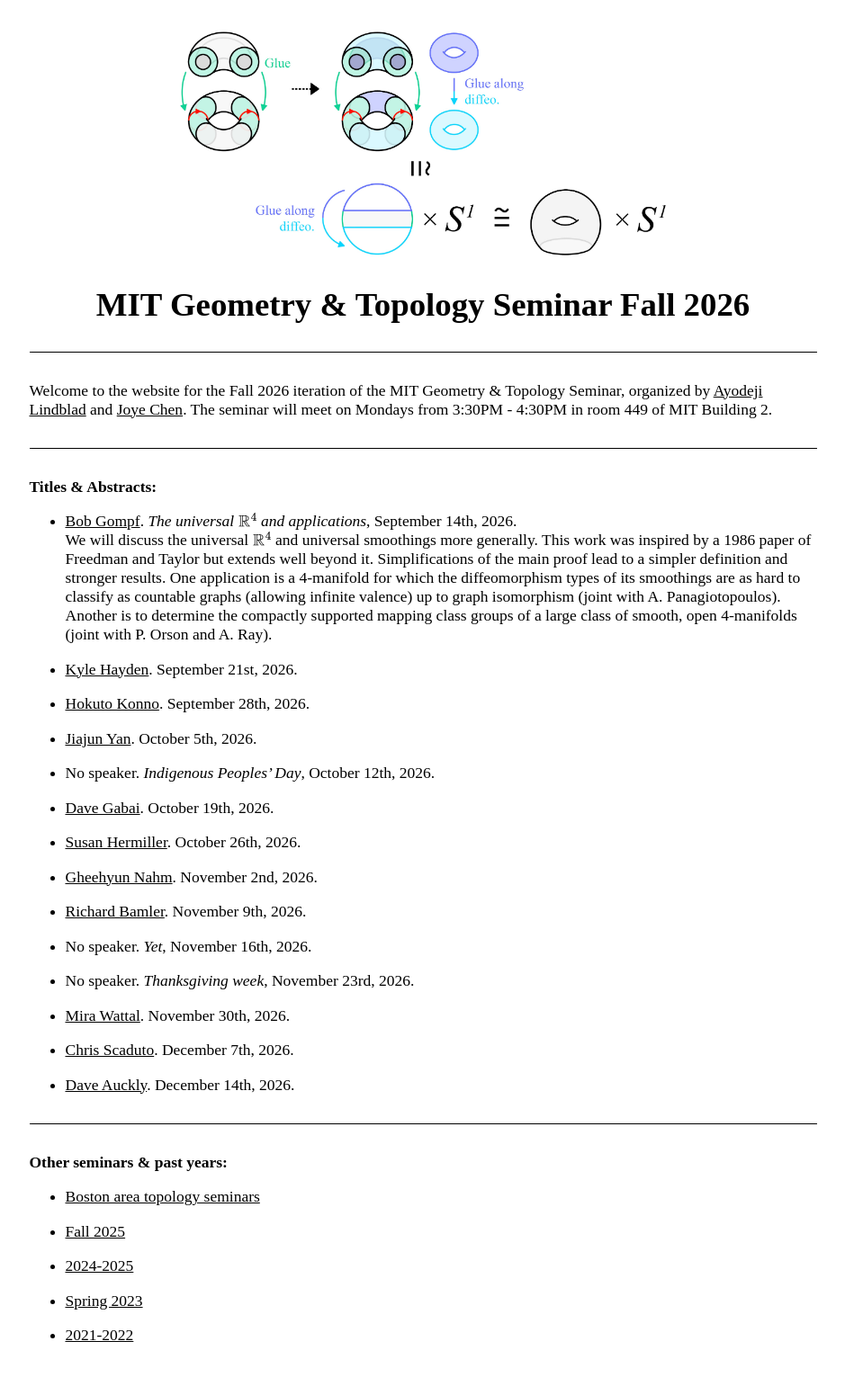
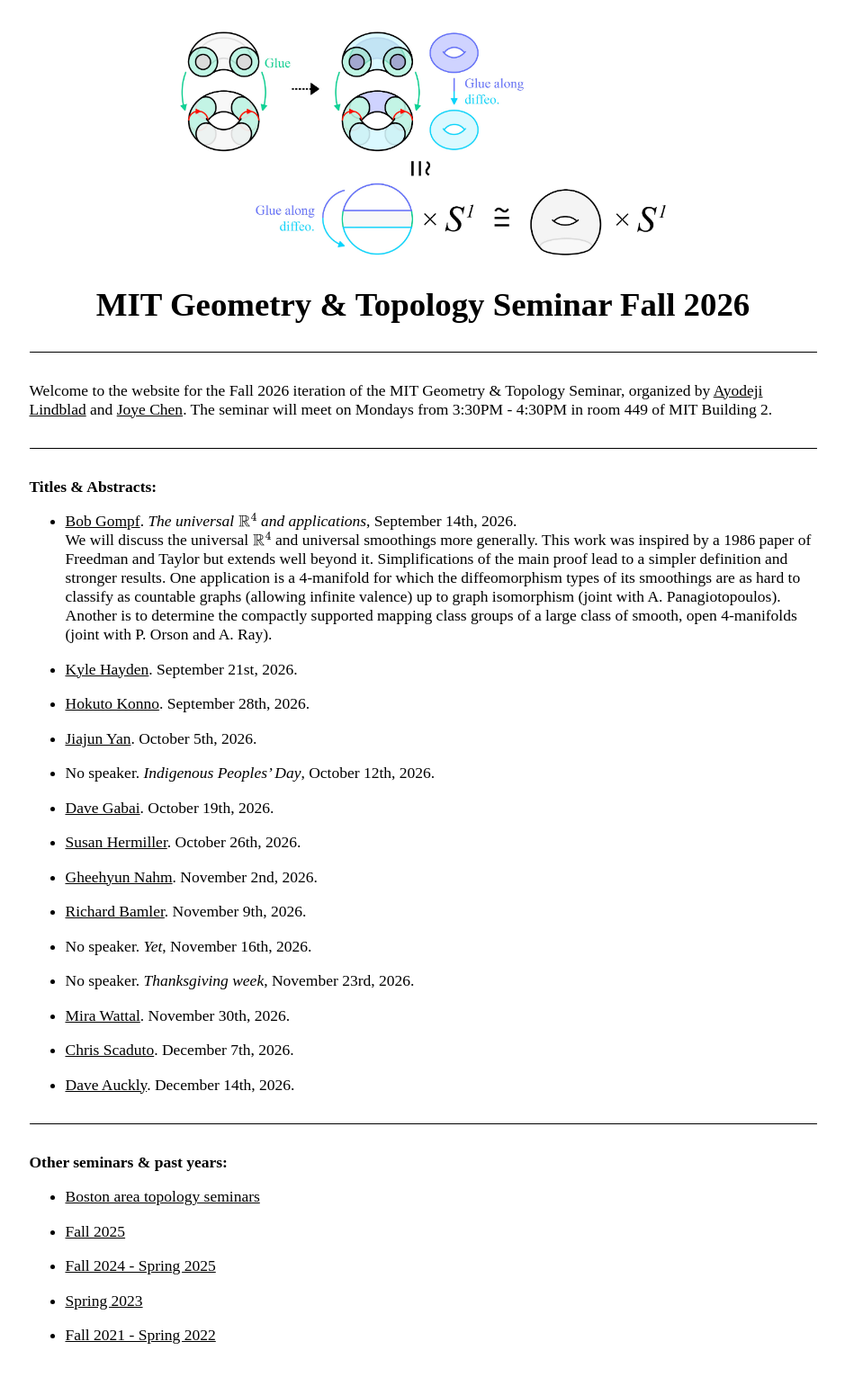
Before and after one commit to AyodejiLindblad/AyodejiLindblad.github.io, a Jekyll site: the page built from seminars/MIT-G&T-FA26/index.md, in a window 1280 px wide. Shown: the whole page at 90% size, without its empty margins (170-1109 px from the left). Built offline with Jekyll 4.4.1, drawn with Linux system fonts in a browser that asks for light colours; some web fonts are replaced.

Commit message:
Fall - Spign

```diff
--- a/seminars/MIT-G&T-FA26/index.md
+++ b/seminars/MIT-G&T-FA26/index.md
@@ -75,11 +75,11 @@ Welcome to the website for the Fall 2026 iteration of the MIT Geometry & Topolog
 
 * [Fall 2025](https://www.mit.edu/~gtseminar/)
 
-* [2024-2025](https://www.mit.edu/~gtseminar/2024-2025.html)
+* [Fall 2024 - Spring 2025](https://www.mit.edu/~gtseminar/2024-2025.html)
 
 * [Spring 2023](https://www.mit.edu/~gtseminar/spring2023.html)
 
-* [2021-2022](https://sites.google.com/view/anthony-conway/activities/mit-geometry-and-topology-seminar-fall-2021)
+* [Fall 2021 - Spring 2022](https://sites.google.com/view/anthony-conway/activities/mit-geometry-and-topology-seminar-fall-2021)
 
 
 
```
